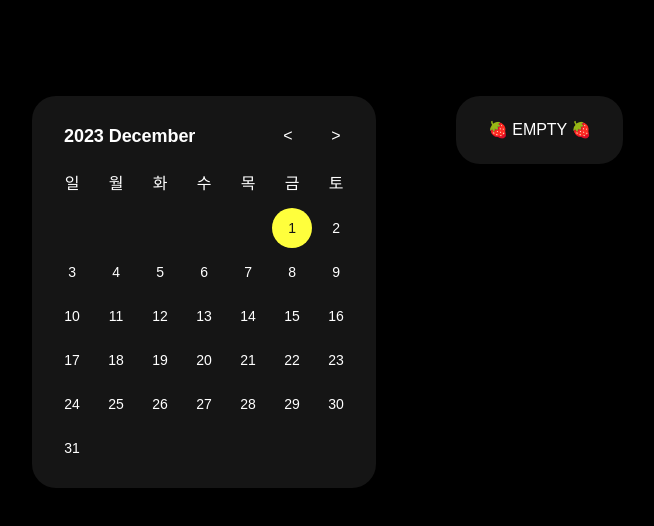
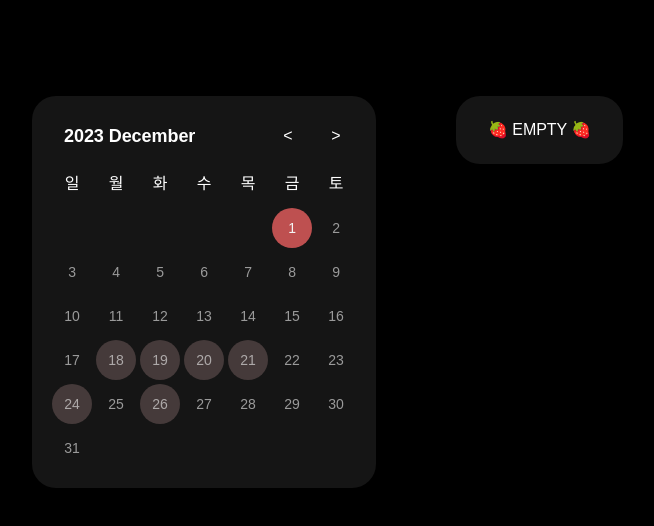
Before and after one commit to eun-seong/glow-up-diary, a Next.js app: page /daily/2023-12-1 in a window 1280 px wide. Shown: the top 526 px of the page, without its empty margins (64-718 px from the left). Built offline with nearby package versions, Linux system fonts and the light colour scheme; a web font is replaced by a local one.

Commit message:
feat: 기록된 날짜 달력에 표시

```diff
--- a/src/app/daily/[date]/layout.tsx
+++ b/src/app/daily/[date]/layout.tsx
@@ -1,8 +1,10 @@
 import clsx from 'clsx'
+import fs from 'fs'
+import path from 'path'
 
 import Calender from '@/components/Calender'
 
-export default function DailyLayout({
+export default async function DailyLayout({
   children,
   params,
 }: {
@@ -11,6 +13,8 @@ export default function DailyLayout({
     date: string
   }
 }) {
+  const dailyDiaries = await getDailyDiaryNames()
+
   return (
     <div className="min-h-screen p-24 bg-black w-full">
       <div
@@ -19,9 +23,33 @@ export default function DailyLayout({
           'max-lg:flex-col max-lg:gap-10',
         )}
       >
-        <Calender date={params.date} />
+        <Calender date={params.date} dailyDiaries={dailyDiaries} />
         <div className={clsx('', 'max-lg:p-0')}>{children}</div>
       </div>
     </div>
   )
 }
+
+async function getDailyDiaryNames() {
+  const diaryPath = path.join(process.cwd(), `/posts/daily/`)
+
+  try {
+    const files = fs
+      .readdirSync(diaryPath, {
+        encoding: 'utf8',
+        recursive: true,
+      })
+      .filter((name) => name.match(/^\d{4}\/\d{4}\-\d{2}\-\d{2}\.md$/))
+      .reduce((res, name) => {
+        const [year, fileName] = name.split('/')
+        const [date] = fileName.split('.')
+        return {
+          ...res,
+          [+year]: [...(res?.[+year] || []), date],
+        }
+      }, {} as Record<number, string[]>)
+    return files
+  } catch {}
+
+  return {}
+}
--- a/src/app/page.tsx
+++ b/src/app/page.tsx
@@ -1,10 +1,6 @@
-import Calender from '@/components/Calender'
 import dayjs from 'dayjs'
+import { redirect } from 'next/navigation'
 
 export default function Home() {
-  return (
-    <main className="flex min-h-screen flex-col items-center justify-between p-24 bg-black">
-      <Calender date={dayjs().format('YYYY-MM-DD')} />
-    </main>
-  )
+  redirect(`/daily/${dayjs().format('YYYY-MM-DD')}`)
 }
--- a/src/components/Calender/index.tsx
+++ b/src/components/Calender/index.tsx
@@ -8,9 +8,10 @@ import { DAYS } from '@/constants/days'
 
 interface Props {
   date: string
+  dailyDiaries: Record<number, string[]>
 }
 
-export default function Calender({ date: current }: Props) {
+export default function Calender({ date: current, dailyDiaries }: Props) {
   const currentDate = dayjs(current)
   const [calendarDate, setCalendarDate] = useState(currentDate)
 
@@ -67,6 +68,7 @@ export default function Calender({ date: current }: Props) {
               <Date
                 date={idx + 1}
                 active={date === currentDate.format('YYYY-MM-DD')}
+                available={dailyDiaries[calendarDate.year()].includes(date)}
               />
             </Link>
           )
@@ -79,12 +81,17 @@ export default function Calender({ date: current }: Props) {
 interface DateProps {
   date: number
   active?: boolean
+  available?: boolean
 }
-function Date({ date, active = false }: DateProps) {
+function Date({ date, active = false, available = false }: DateProps) {
   return (
     <div
       className={clsx(
-        active ? 'bg-[#ffff3c] text-[#151515]' : 'hover:bg-[#212121]',
+        active
+          ? 'bg-[#BE5050] text-[#F4F4F4]'
+          : available
+          ? 'bg-[#453A3A] text-[#F4F4F499]'
+          : 'hover:bg-[#212121] text-[#F4F4F499]',
         'flex rounded-full h-10 w-10 cursor-pointer justify-center items-center text-sm',
       )}
     >
```
